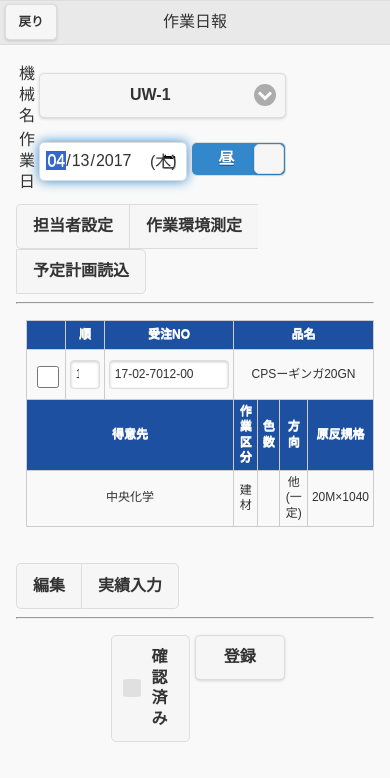
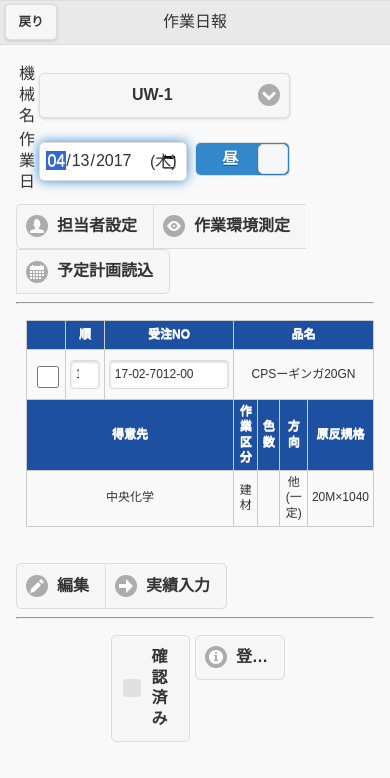
Before and after one commit to tonywang806/ChiyodaMobileProject, a website: page ChiyodaMobileOffice/www/index.html in a window 390 px wide. Drawn offline with Linux system fonts and the light colour scheme; some packages are replaced by stand-ins of ours.

Commit message:
[change]icon追加

```diff
--- a/ChiyodaMobileOffice/www/index.html
+++ b/ChiyodaMobileOffice/www/index.html
@@ -49,10 +49,10 @@
             <a href="#" class="ui-btn ui-shadow ui-corner-all ui-icon-back" id="btnReturn">戻り</a>
         </div>
         <div data-role="content">
-            <table width="70%">
+            <table style="width:70%">
                 <tr>
                     <td>機械名</td>
-                    <td colspan="2">
+                    <td colspan="3">
                         <select id="selectMachine">
                             <option>UW-1</option>
                             <option>UW-2</option>
@@ -63,6 +63,7 @@
                 <tr>
                     <td>作業日</td>
                     <td><input type="date" id="txtWorkDate" /></td>
+                    <td width="20px"></td>
                     <td>
                         <select name="selectWorkType" id="selectWorkType" data-role="slider">
                             <option value="on">夜</option>
@@ -77,9 +78,9 @@
                 <div class="ui-block-d"></div>
             </div>-->
             <div data-role="controlgroup" data-type="horizontal">
-                <a href="#StaffSetting" class="ui-btn ui-corner-all" data-ajax="false"  >担当者設定</a>
-                <a href="#pnlWorkEnviromentAssessment" class="ui-btn ui-icon-info ui-corner-all" data-ajax="false"  >作業環境測定</a>
-                <button class="ui-btn ui-corner-all" id="btnScheduleRead">予定計画読込</button>
+                <a href="#StaffSetting" class="ui-btn ui-corner-all ui-btn-icon-left ui-icon-user" data-ajax="false"  >担当者設定</a>
+                <a href="#pnlWorkEnviromentAssessment" class="ui-btn ui-corner-all ui-btn-icon-left ui-icon-eye" data-ajax="false"  >作業環境測定</a>
+                <button class="ui-btn ui-corner-all ui-btn-icon-left ui-icon-calendar" id="btnScheduleRead">予定計画読込</button>
             </div>
             <hr />
             <ul id="orderList" style="list-style:none;margin-left:-30px">
@@ -124,13 +125,13 @@
                 </li>
             </ul>
             <div id="divDisplay" data-role="controlgroup" data-type="horizontal">
-                <button class="ui-btn ui-corner-all" id="btnEdit">編集</button>
-                <button class="ui-btn ui-corner-all" onClick="GotoResultEntry();">実績入力</button>
+                <button class="ui-btn ui-corner-all ui-btn-icon-left ui-icon-edit" id="btnEdit">編集</button>
+                <button class="ui-btn ui-corner-all ui-btn-icon-left ui-icon-arrow-r" onClick="GotoResultEntry();">実績入力</button>
             </div>
             <div data-role="controlgroup" id="divEdit" data-type="horizontal">
-                <button class="ui-btn ui-corner-all" id="btnAppend">追加</button>
-                <button class="ui-btn ui-corner-all" id="btnDelete">削除</button>
-                <button class="ui-btn ui-corner-all" id="btnOk">OK</button>
+                <button class="ui-btn ui-corner-all  ui-btn-icon-left ui-icon-plus" id="btnAppend">追加</button>
+                <button class="ui-btn ui-corner-all  ui-btn-icon-left ui-icon-minus" id="btnDelete">削除</button>
+                <button class="ui-btn ui-corner-all  ui-btn-icon-left ui-icon-check" id="btnOk">OK</button>
             </div>
             <hr />
             <!--<fieldset data-role="controlgroup">
@@ -157,7 +158,7 @@
             <div class="ui-grid-c">
                 <div class="ui-block-a"></div>
                 <div class="ui-block-b"><input type="checkbox" id="checkbox-agree" /><label for="checkbox-agree">確認済み</label></div>
-                <div class="ui-block-c"><button class="ui-corner-all" id="btnEntry">登録</button></div>
+                <div class="ui-block-c"><button class="ui-btn ui-corner-all ui-btn-icon-left ui-icon-info" id="btnEntry">登録</button></div>
                 <!--<div class="ui-block-c"><button class="ui-corner-all" id="btnCancel">キャンセル</button></div>-->
                 <div class="ui-block-d"></div>
             </div>
```
